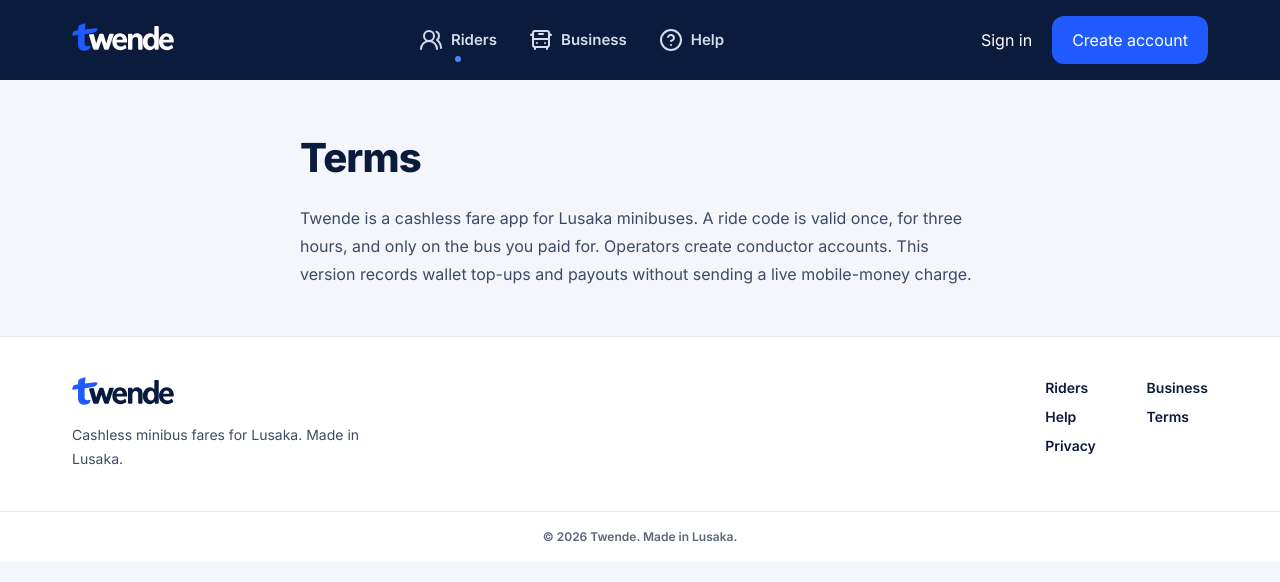
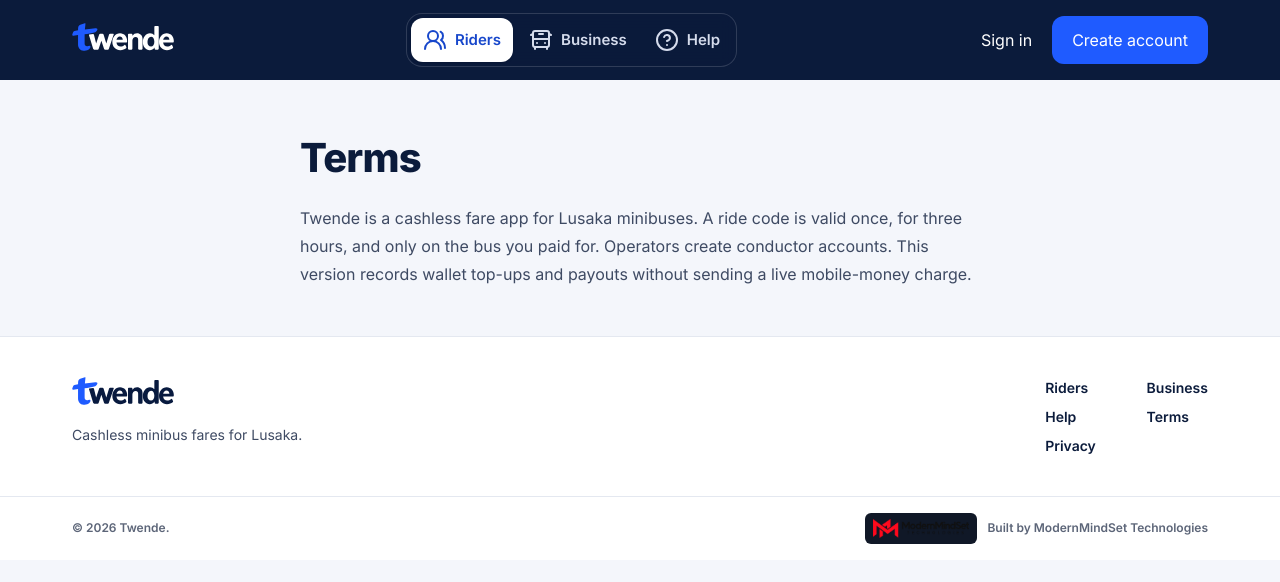
Before and after one commit to Richardkalambata/Twiyende-fleet-, a Next.js app: page /terms in a window 1280 px wide. Shown: the top 582 px of the page. Built offline with nearby package versions, Linux system fonts and the light colour scheme.

Commit message:
Refine menu selection and show Twende on entry

```diff
--- a/app/globals.css
+++ b/app/globals.css
@@ -770,3 +770,26 @@ html[data-motion='rich'] .land-in { animation-name: land-depth; }
 .leaflet-container { z-index: 0; }
 
 .bus-pin[data-own-fleet='true'] .bus-face { outline: 3px solid #d78300; outline-offset: 1px; }
+
+.brand-entry {
+  position: fixed;
+  inset: 0;
+  z-index: 100;
+  display: grid;
+  place-items: center;
+  background: #0b1b3b;
+  animation: brand-entry 460ms ease-out both;
+}
+
+.brand-entry svg {
+  height: 2.5rem;
+}
+
+@keyframes brand-entry {
+  0%, 70% { opacity: 1; visibility: visible; }
+  100% { opacity: 0; visibility: hidden; }
+}
+
+@media (prefers-reduced-motion: reduce) {
+  .brand-entry { animation-timing-function: steps(1, end); }
+}
--- a/components/marketing/chrome.tsx
+++ b/components/marketing/chrome.tsx
@@ -2,6 +2,7 @@
 
 import { useEffect, useState } from 'react';
 import { BusFront, CircleHelp, UsersRound } from 'lucide-react';
+import Image from 'next/image';
 import Link from 'next/link';
 import { Logo } from '@/components/shell';
 
@@ -23,14 +24,18 @@ export function SiteHeader({ business = false }: { business?: boolean }) {
     { href: '/business', label: 'Business', Icon: BusFront, active: business && !helpActive },
     { href: business ? '/business#faq' : '/#faq', label: 'Help', Icon: CircleHelp, active: helpActive },
   ];
-  const renderLinks = () => links.map(({ href, label, Icon, active }) => (
+  const renderLinks = (mobile = false) => links.map(({ href, label, Icon, active }) => (
     <Link key={label} href={href}
-      onClick={() => setHelpActive(label === 'Help')}
+      onClick={(event) => {
+        setHelpActive(label === 'Help');
+        event.currentTarget.closest('details')?.removeAttribute('open');
+      }}
       aria-current={active ? (label === 'Help' ? 'location' : 'page') : undefined}
-      className="group relative flex min-h-12 items-center gap-2 rounded-lg px-2 hover:bg-current/5 md:px-3">
+      className={`flex min-h-11 items-center gap-2 rounded-xl px-3 transition-colors ${active
+        ? mobile ? 'bg-[#EAF0FF] text-[#1747CB]' : 'bg-white text-[#1747CB] shadow-sm'
+        : mobile ? 'hover:bg-[#F4F6FB]' : 'hover:bg-white/10 hover:text-white'}`}>
       <Icon className="size-6 shrink-0" aria-hidden />
       {label}
-      <span aria-hidden className={`absolute bottom-0.5 left-1/2 size-1.5 -translate-x-1/2 rounded-full bg-[#4D82FF] ${active ? '' : 'invisible'}`} />
     </Link>
   ));
 
@@ -38,7 +43,7 @@ export function SiteHeader({ business = false }: { business?: boolean }) {
     <header className="absolute inset-x-0 top-0 z-20">
       <div className="mx-auto flex h-16 max-w-[1200px] items-center justify-between px-5 md:h-20 md:px-8">
         <Link href={business ? '/business' : '/'} aria-label={business ? 'Twende Fleet home' : 'Twende home'}><Logo tone="light" business={business} /></Link>
-        <nav className="hidden items-center gap-2 text-[15px] font-semibold text-[#D5DCEC] md:flex" aria-label="Site">
+        <nav className="hidden items-center gap-1 rounded-[16px] border border-white/15 bg-[#0B1B3B]/85 p-1 text-[15px] font-semibold text-[#D5DCEC] backdrop-blur-sm md:flex" aria-label="Site">
           {renderLinks()}
         </nav>
         <div className="flex items-center gap-2">
@@ -49,7 +54,7 @@ export function SiteHeader({ business = false }: { business?: boolean }) {
               <svg width="20" height="20" viewBox="0 0 20 20" fill="none" stroke="currentColor" strokeWidth="2" aria-hidden="true"><path d="M3 5h14M3 10h14M3 15h14" /></svg>
             </summary>
             <nav aria-label="Mobile site" className="absolute right-0 top-full mt-2 grid w-48 gap-1 rounded-xl bg-white p-2 text-sm font-semibold text-[#0B1B3B] shadow-xl [&>a]:rounded-lg [&>a]:p-2">
-              {renderLinks()}
+              {renderLinks(true)}
               <Link href={business ? '/business/login' : '/login'}>Sign in</Link>
               {business && <Link href="/business/conductor/login">Conductor sign in</Link>}
             </nav>
@@ -66,7 +71,7 @@ export function SiteFooter({ business = false }: { business?: boolean }) {
       <div className="mx-auto flex max-w-[1200px] flex-col gap-6 px-5 py-10 md:flex-row md:items-start md:justify-between md:px-8">
         <div>
           <Logo business={business} />
-          <p className="mt-3 max-w-xs text-[14px] leading-6 text-[#3E4A63]">Cashless minibus fares for Lusaka. Made in Lusaka.</p>
+          <p className="mt-3 max-w-xs text-[14px] leading-6 text-[#3E4A63]">Cashless minibus fares for Lusaka.</p>
         </div>
         <nav className="grid grid-cols-2 gap-x-10 gap-y-2 text-[14px] font-semibold text-[#0B1B3B]" aria-label="Footer">
           <Link href="/">Riders</Link>
@@ -76,7 +81,15 @@ export function SiteFooter({ business = false }: { business?: boolean }) {
           <Link href="/privacy">Privacy</Link>
         </nav>
       </div>
-      <p className="border-t border-[#E4E8F0] py-4 text-center text-[12px] font-semibold text-[#5C6578]">© 2026 Twende. Made in Lusaka.</p>
+      <div className="border-t border-[#E4E8F0]">
+        <div className="mx-auto flex max-w-[1200px] flex-wrap items-center justify-between gap-x-6 gap-y-3 px-5 py-4 text-[12px] font-semibold text-[#5C6578] md:px-8">
+          <p>© 2026 Twende.</p>
+          <a href="https://modernmindsettechnologies.com/" className="inline-flex min-w-0 flex-wrap items-center gap-2.5 hover:underline">
+            <Image src="/images/modernmindset-logo.webp" alt="" width={520} height={101} className="h-auto w-28 rounded-md bg-[#101827] px-2 py-1.5" />
+            <span>Built by ModernMindSet Technologies</span>
+          </a>
+        </div>
+      </div>
     </footer>
   );
 }
--- a/components/motion/engine.tsx
+++ b/components/motion/engine.tsx
@@ -1,4 +1,6 @@
 'use client';
+
+import { Logo } from '@/components/shell';
 
 import { useEffect, useRef, useState, type ReactNode } from 'react';
 import { usePathname } from 'next/navigation';
@@ -113,7 +115,18 @@ export function RouteShift({ children }: { children: ReactNode }) {
     void node.offsetWidth;
     node.classList.add('route-enter');
   }, [path]);
-  return <div ref={ref}>{children}</div>;
+  const showBrand = path === '/' || path === '/business' || path === '/home'
+    || path === '/login' || path === '/business/login' || path === '/business/conductor/login';
+  return (
+    <>
+      {showBrand && (
+        <div key={path} className="brand-entry" aria-hidden="true">
+          <Logo tone="light" business={path.startsWith('/business')} />
+        </div>
+      )}
+      <div ref={ref}>{children}</div>
+    </>
+  );
 }
 
 export function CountUp({ ngwee }: { ngwee: number }) {
```
Also changed, not shown: public/images/modernmindset-logo.webp (added).
